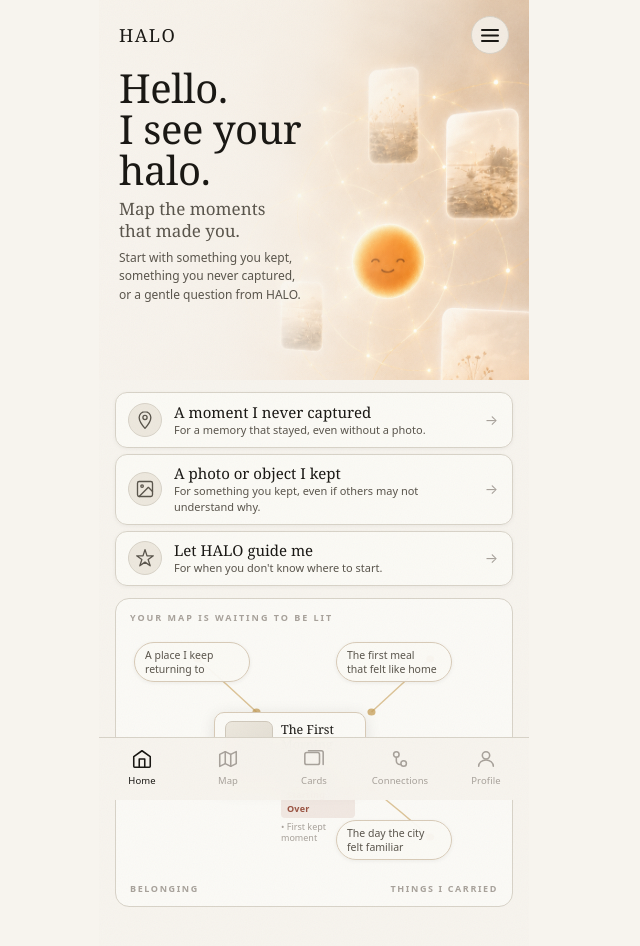
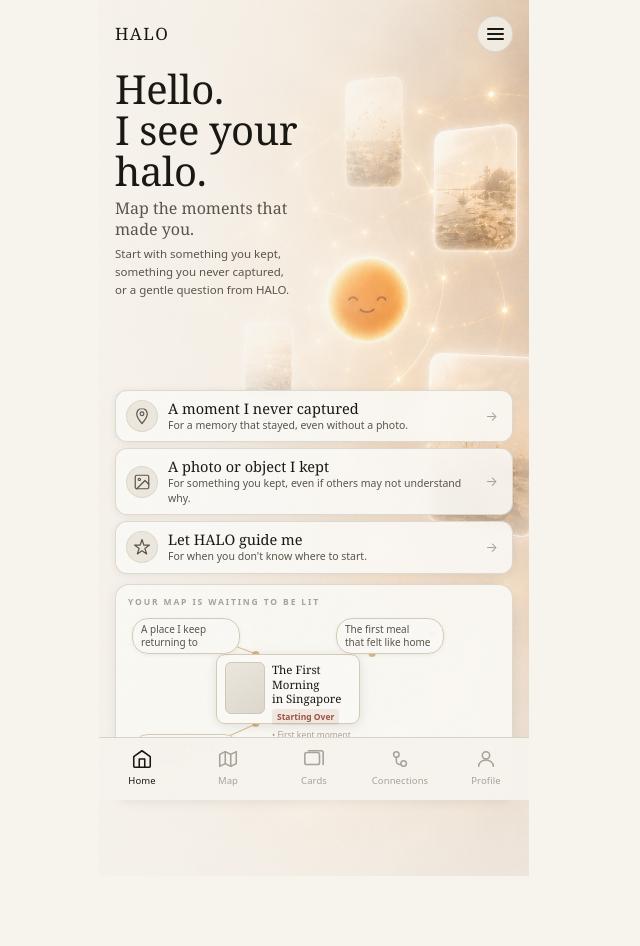
Before and after one commit to leoldonz-sudo/halo-mvp, a Next.js app: page /demo in a window 1280 px wide. Shown: the top 946 px of the page, without its empty margins (326-966 px from the left). After the commit the page ends 876 px from the top, so only its background shows below. Built offline with nearby package versions, Linux system fonts and the light colour scheme.

Commit message:
feat: single full-screen home layout — bg image fills screen, content overlaid

```diff
--- a/app/globals.css
+++ b/app/globals.css
@@ -1771,3 +1771,241 @@ body {
   font-size: 9.5px;
   letter-spacing: 0.01em;
 }
+
+/* ============================================================
+   Home Screen — single integrated layout (hs-*)
+   Background fills 100dvh; content flex column overlaid on top.
+   ============================================================ */
+
+.hs-screen {
+  position: relative;
+  min-height: 100dvh;
+  max-width: 430px;
+  margin-inline: auto;
+  overflow: hidden;
+  /* bottom padding reserves space for fixed nav */
+  padding-bottom: max(4.75rem, calc(env(safe-area-inset-bottom) + 4.75rem));
+}
+
+/* Full-screen background layer — z-0, never blocks clicks */
+.hs-bg {
+  position: absolute;
+  inset: 0;
+  z-index: 0;
+  pointer-events: none;
+}
+
+/* Gradient: strong on left (text), fades right; bottom darkens slightly so cards read clearly */
+.hs-bg-grad {
+  position: absolute;
+  inset: 0;
+  background:
+    linear-gradient(108deg, rgba(247,244,238,0.86) 0%, rgba(247,244,238,0.64) 38%, rgba(247,244,238,0.08) 64%, transparent 100%),
+    linear-gradient(to top, rgba(247,244,238,0.72) 0%, transparent 50%);
+}
+
+/* Content column — overlaid on background */
+.hs-content {
+  position: relative;
+  z-index: 10;
+  display: flex;
+  flex-direction: column;
+  min-height: 100dvh;
+  padding: max(1rem, env(safe-area-inset-top)) 1rem 0;
+}
+
+/* ── Top bar ── */
+.hs-topbar {
+  display: flex;
+  align-items: center;
+  justify-content: space-between;
+  margin-bottom: 1rem;
+}
+
+.hs-wordmark {
+  font-family: var(--font-display);
+  font-size: 17px;
+  font-weight: 400;
+  letter-spacing: 0.08em;
+  color: var(--ink);
+}
+
+.hs-menu-btn {
+  width: 36px;
+  height: 36px;
+  border-radius: 50%;
+  border: 1px solid rgba(216,211,200,0.7);
+  background: rgba(247,244,238,0.78);
+  backdrop-filter: blur(6px);
+  display: flex;
+  align-items: center;
+  justify-content: center;
+  color: var(--ink);
+  cursor: pointer;
+}
+
+/* ── Hero copy ── */
+.hs-copy { max-width: 52%; }
+
+.hs-h1 {
+  font-family: var(--font-display);
+  font-size: clamp(30px, 8.5vw, 40px);
+  font-weight: 500;
+  line-height: 1.03;
+  letter-spacing: -0.01em;
+  color: var(--ink);
+  margin: 0 0 0.4rem;
+}
+
+.hs-sub {
+  font-family: var(--font-display);
+  font-size: 16px;
+  line-height: 1.3;
+  color: var(--ink-2);
+  margin: 0 0 0.35rem;
+}
+
+.hs-body {
+  font-family: var(--font-ui);
+  font-size: 11.5px;
+  line-height: 1.55;
+  color: var(--ink-2);
+  margin: 0;
+}
+
+/* ── Entry cards ── */
+.hs-cards {
+  display: flex;
+  flex-direction: column;
+  gap: 0.35rem;
+  margin-bottom: 0.625rem;
+}
+
+.hs-card {
+  display: flex;
+  align-items: center;
+  gap: 0.625rem;
+  width: 100%;
+  padding: 0.55rem 0.875rem 0.55rem 0.625rem;
+  border: 1px solid rgba(216,211,200,0.8);
+  border-radius: 12px;
+  background: rgba(251,250,246,0.88);
+  backdrop-filter: blur(8px);
+  text-align: left;
+  cursor: pointer;
+  transition: transform 0.14s;
+  box-shadow: 0 1px 8px rgba(0,0,0,0.07);
+}
+
+.hs-card:active { transform: scale(0.983); }
+
+.hs-card-icon {
+  flex: none;
+  width: 32px;
+  height: 32px;
+  border-radius: 50%;
+  background: var(--mist);
+  border: 1px solid rgba(216,211,200,0.7);
+  display: flex;
+  align-items: center;
+  justify-content: center;
+  color: var(--ink-2);
+}
+
+.hs-card-body {
+  flex: 1;
+  display: flex;
+  flex-direction: column;
+  gap: 1px;
+  min-width: 0;
+}
+
+.hs-card-title {
+  font-family: var(--font-display);
+  font-size: 14.5px;
+  color: var(--ink);
+  line-height: 1.2;
+}
+
+.hs-card-sub {
+  font-family: var(--font-ui);
+  font-size: 10.5px;
+  color: var(--ink-2);
+  line-height: 1.4;
+}
+
+.hs-card-arrow {
+  flex: none;
+  font-size: 13px;
+  color: var(--faint);
+}
+
+/* ── Compact map preview ── */
+.hs-map {
+  border: 1px solid rgba(216,211,200,0.8);
+  border-radius: 14px;
+  background: rgba(251,250,246,0.90);
+  backdrop-filter: blur(8px);
+  padding: 0.625rem 0.75rem 0.5rem;
+  box-shadow: 0 2px 12px rgba(0,0,0,0.07);
+}
+
+.hs-map-label {
+  font-family: var(--font-ui);
+  font-size: 8.5px;
+  font-weight: 700;
+  letter-spacing: 0.22em;
+  color: var(--faint);
+  text-transform: uppercase;
+  margin: 0 0 0.375rem;
+}
+
+.hs-map-zones {
+  display: flex;
+  justify-content: space-between;
+  margin-top: 0.25rem;
+  font-family: var(--font-ui);
+  font-size: 8px;
+  font-weight: 700;
+  letter-spacing: 0.18em;
+  color: var(--faint);
+  text-transform: uppercase;
+}
+
+/* ── Fixed bottom nav ── */
+.hs-nav {
+  position: fixed;
+  bottom: 0;
+  left: 50%;
+  transform: translateX(-50%);
+  width: 100%;
+  max-width: 430px;
+  z-index: 50;
+  display: flex;
+  border-top: 1px solid var(--line);
+  background: rgba(247,244,238,0.96);
+  backdrop-filter: blur(14px);
+  -webkit-backdrop-filter: blur(14px);
+  padding-bottom: max(0.5rem, env(safe-area-inset-bottom));
+}
+
+.hs-nav-tab {
+  flex: 1;
+  display: flex;
+  flex-direction: column;
+  align-items: center;
+  gap: 3px;
+  padding: 0.6rem 0 0.25rem;
+  background: none;
+  border: none;
+  cursor: pointer;
+  color: var(--faint);
+}
+
+.hs-nav-tab--active { color: var(--ink); }
+
+.hs-nav-label {
+  font-family: var(--font-ui);
+  font-size: 9.5px;
+  letter-spacing: 0.01em;
+}
--- a/components/home/HomeHero.tsx
+++ b/components/home/HomeHero.tsx
@@ -3,51 +3,31 @@
 import Image from "next/image";
 import type { EntryType } from "@/lib/types";
 
-// ── Entry card icons ─────────────────────────────────────────────────────────
+// ── Icons ────────────────────────────────────────────────────────────────────
 
 function IconPin() {
-  return (
-    <svg width="20" height="20" viewBox="0 0 24 24" fill="none" stroke="currentColor" strokeWidth="1.6" strokeLinecap="round" strokeLinejoin="round">
-      <path d="M12 2C8.13 2 5 5.13 5 9c0 5.25 7 13 7 13s7-7.75 7-13c0-3.87-3.13-7-7-7z"/>
-      <circle cx="12" cy="9" r="2.5"/>
-    </svg>
-  );
+  return <svg width="18" height="18" viewBox="0 0 24 24" fill="none" stroke="currentColor" strokeWidth="1.6" strokeLinecap="round" strokeLinejoin="round"><path d="M12 2C8.13 2 5 5.13 5 9c0 5.25 7 13 7 13s7-7.75 7-13c0-3.87-3.13-7-7-7z"/><circle cx="12" cy="9" r="2.5"/></svg>;
 }
-
 function IconPhoto() {
-  return (
-    <svg width="20" height="20" viewBox="0 0 24 24" fill="none" stroke="currentColor" strokeWidth="1.6" strokeLinecap="round" strokeLinejoin="round">
-      <rect x="3" y="3" width="18" height="18" rx="2"/>
-      <circle cx="8.5" cy="8.5" r="1.5"/>
-      <polyline points="21 15 16 10 5 21"/>
-    </svg>
-  );
+  return <svg width="18" height="18" viewBox="0 0 24 24" fill="none" stroke="currentColor" strokeWidth="1.6" strokeLinecap="round" strokeLinejoin="round"><rect x="3" y="3" width="18" height="18" rx="2"/><circle cx="8.5" cy="8.5" r="1.5"/><polyline points="21 15 16 10 5 21"/></svg>;
 }
-
 function IconSparkle() {
-  return (
-    <svg width="20" height="20" viewBox="0 0 24 24" fill="none" stroke="currentColor" strokeWidth="1.6" strokeLinecap="round" strokeLinejoin="round">
-      <path d="M12 2l2.4 7.4H22l-6.2 4.5 2.4 7.4L12 17l-6.2 4.3 2.4-7.4L2 9.4h7.6z"/>
-    </svg>
-  );
+  return <svg width="18" height="18" viewBox="0 0 24 24" fill="none" stroke="currentColor" strokeWidth="1.6" strokeLinecap="round" strokeLinejoin="round"><path d="M12 2l2.4 7.4H22l-6.2 4.5 2.4 7.4L12 17l-6.2 4.3 2.4-7.4L2 9.4h7.6z"/></svg>;
 }
-
-// ── Bottom nav icons ─────────────────────────────────────────────────────────
-
 function NavHome()    { return <svg width="22" height="22" viewBox="0 0 24 24" fill="none" stroke="currentColor" strokeWidth="1.7" strokeLinecap="round" strokeLinejoin="round"><path d="M3 9.5L12 3l9 6.5V20a1 1 0 0 1-1 1H4a1 1 0 0 1-1-1V9.5z"/><path d="M9 21V12h6v9"/></svg>; }
 function NavMap()     { return <svg width="22" height="22" viewBox="0 0 24 24" fill="none" stroke="currentColor" strokeWidth="1.7" strokeLinecap="round" strokeLinejoin="round"><path d="M3 7l6-3 6 3 6-3v13l-6 3-6-3-6 3V7z"/><line x1="9" y1="4" x2="9" y2="17"/><line x1="15" y1="7" x2="15" y2="20"/></svg>; }
 function NavCards()   { return <svg width="22" height="22" viewBox="0 0 24 24" fill="none" stroke="currentColor" strokeWidth="1.7" strokeLinecap="round" strokeLinejoin="round"><rect x="2" y="5" width="16" height="13" rx="2"/><path d="M6 3h14a2 2 0 0 1 2 2v13"/></svg>; }
 function NavConnect() { return <svg width="22" height="22" viewBox="0 0 24 24" fill="none" stroke="currentColor" strokeWidth="1.7" strokeLinecap="round" strokeLinejoin="round"><circle cx="8" cy="7" r="3"/><circle cx="16" cy="17" r="3"/><path d="M8 10v4a4 4 0 0 0 4 4h.5"/></svg>; }
 function NavProfile() { return <svg width="22" height="22" viewBox="0 0 24 24" fill="none" stroke="currentColor" strokeWidth="1.7" strokeLinecap="round" strokeLinejoin="round"><circle cx="12" cy="8" r="4"/><path d="M4 20c0-4 3.6-7 8-7s8 3 8 7"/></svg>; }
 
-// ── Entry card data ───────────────────────────────────────────────────────────
+// ── Data ─────────────────────────────────────────────────────────────────────
 
 type Entry = { type: EntryType; title: string; sub: string; icon: React.ReactNode };
 
 const ENTRIES: Entry[] = [
-  { type: "uncaptured",   title: "A moment I never captured",  sub: "For a memory that stayed, even without a photo.",              icon: <IconPin /> },
+  { type: "uncaptured",   title: "A moment I never captured",  sub: "For a memory that stayed, even without a photo.",               icon: <IconPin /> },
   { type: "photo-object", title: "A photo or object I kept",   sub: "For something you kept, even if others may not understand why.", icon: <IconPhoto /> },
-  { type: "guided",       title: "Let HALO guide me",          sub: "For when you don't know where to start.",                       icon: <IconSparkle /> },
+  { type: "guided",       title: "Let HALO guide me",          sub: "For when you don't know where to start.",                        icon: <IconSparkle /> },
 ];
 
 const NAV_TABS = [
@@ -58,165 +38,79 @@ const NAV_TABS = [
   { label: "Profile",     Icon: NavProfile, active: false },
 ];
 
-// ── Memory Map — pure HTML/SVG, no image ─────────────────────────────────────
+// ── Compact map preview (pure HTML + SVG, no images) ─────────────────────────
 //
-// Layout coordinate system: viewBox "0 0 320 300"
-// The container is 100% wide × 300px tall (position: relative).
-// All nodes use `left` (never `right`) to avoid TS union issues.
+// viewBox 320 × 160  |  container: 100% wide × 160px tall
 //
-//  Node positions (left, top, width=116, height=38):
-//   tl: (4,   10)  → centre (62, 29)
-//   tr: (200, 10)  → centre (258, 29)
-//   ml: (4,  131)  → centre (62, 150)
-//   bl: (10, 236)  → centre (68, 255)
-//   br: (200,236)  → centre (258, 255)
-//
-//  Centre card: left=82, top=108, w=156, h=84 → centre (160,150)
-//  Card connection points:
-//   top-L:  (110, 108)   top-R:  (210, 108)
-//   left-C: ( 82, 150)
-//   bot-L:  (110, 192)   bot-R:  (210, 192)
+// Centre card: left=88 top=40 w=144 h=70 → centre (160,75)
+// 3 nodes (w=108 h=32):
+//   tl left=4  top=4   cx=58  cy=20
+//   tr left=208 top=4  cx=262 cy=20
+//   bl left=4  top=120 cx=58  cy=136
 
 const AMBER = "#c9a05a";
-const DOT_R = 3.5;
 
-type NodeDef = { key: string; label: string; left: number; top: number; cx: number; cy: number };
-
-// 3-node compact layout — viewBox "0 0 320 240"
-// Centre card: left=84, top=78, w=152, h=76 → centre (160,116)
-const NODES: NodeDef[] = [
-  { key: "tl", label: "A place I keep\nreturning to",        left:   4, top:  8,  cx:  59, cy: 25 },
-  { key: "tr", label: "The first meal\nthat felt like home", left: 206, top:  8,  cx: 261, cy: 25 },
-  { key: "br", label: "The day the city\nfelt familiar",     left: 206, top: 186, cx: 261, cy: 203 },
+function MapPreview() {
+  // Card border points → node centres
+  const paths = [
+    { d: "M 110,40 Q 84,28 58,20"   },   // top-left node
+    { d: "M 210,40 Q 236,28 262,20" },   // top-right node
+    { d: "M 110,110 Q 84,124 58,136" },  // bottom-left node
+  ];
+  const cardDots  = [{ x: 110, y: 40 }, { x: 210, y: 40 }, { x: 110, y: 110 }];
+  const nodeDots  = [{ x: 58,  y: 20 }, { x: 262, y: 20 }, { x: 58,  y: 136 }];
+  const nodeChips = [
+    { label: "A place I keep\nreturning to",        left:   4, top:   4 },
+    { label: "The first meal\nthat felt like home",  left: 208, top:   4 },
+    { label: "The day the city\nfelt familiar",      left:   4, top:  120 },
   ];
 
-const PATHS = [
-  { from: { x: 110, y:  78 }, to: { cx:  59, cy:  25 }, cp: { x:  84, y:  50 } },  // → tl
-  { from: { x: 210, y:  78 }, to: { cx: 261, cy:  25 }, cp: { x: 236, y:  50 } },  // → tr
-  { from: { x: 210, y: 154 }, to: { cx: 261, cy: 203 }, cp: { x: 236, y: 178 } },  // → br
-];
-
-function MemoryMap() {
   return (
-    <div style={{ position: "relative", width: "100%", height: 240 }}>
-
-      {/* ── SVG layer — always behind HTML elements ── */}
+    <div style={{ position: "relative", width: "100%", height: 160 }}>
+      {/* SVG lines — z-index 0, behind all HTML */}
       <svg
-        viewBox="0 0 320 240"
+        viewBox="0 0 320 160"
         preserveAspectRatio="none"
         aria-hidden
-        style={{
-          position: "absolute", inset: 0,
-          width: "100%", height: "100%",
-          pointerEvents: "none", zIndex: 0,
-        }}
+        style={{ position: "absolute", inset: 0, width: "100%", height: "100%", pointerEvents: "none", zIndex: 0 }}
       >
-        {/* connection lines */}
-        {PATHS.map((p, i) => (
-          <path
-            key={i}
-            d={`M ${p.from.x},${p.from.y} Q ${p.cp.x},${p.cp.y} ${p.to.cx},${p.to.cy}`}
-            fill="none"
-            stroke={AMBER}
-            strokeWidth="1.25"
-            opacity="0.6"
-          />
-        ))}
-        {/* dots at card border exit points */}
-        {PATHS.map((p, i) => (
-          <circle key={`cd-${i}`} cx={p.from.x} cy={p.from.y} r={DOT_R} fill={AMBER} opacity="0.75" />
-        ))}
-        {/* dots at node entry points */}
-        {NODES.map((n) => (
-          <circle key={`nd-${n.key}`} cx={n.cx} cy={n.cy} r={DOT_R} fill={AMBER} opacity="0.75" />
-        ))}
+        {paths.map((p, i)     => <path key={i} d={p.d} fill="none" stroke={AMBER} strokeWidth="1.2" opacity="0.6" />)}
+        {cardDots.map((d, i)  => <circle key={`c${i}`} cx={d.x} cy={d.y} r="3" fill={AMBER} opacity="0.7" />)}
+        {nodeDots.map((d, i)  => <circle key={`n${i}`} cx={d.x} cy={d.y} r="3" fill={AMBER} opacity="0.7" />)}
       </svg>
 
-      {/* ── Centre moment card ── */}
-      <div style={{
-        position: "absolute",
-        left: 84, top: 78,
-        width: 152, height: 76,
-        display: "flex",
-        gap: 8,
-        background: "#fbfaf6",
-        border: "1px solid #d8cbb8",
-        borderRadius: 10,
-        padding: "8px 10px",
-        boxShadow: "0 3px 16px rgba(0,0,0,0.10)",
-        zIndex: 2,
-      }}>
-        {/* thumbnail placeholder */}
-        <div style={{
-          flexShrink: 0, width: 48, height: 60,
-          borderRadius: 7,
-          background: "linear-gradient(145deg, #ede8de, #ddd8cd)",
-          border: "1px solid #d0c9bc",
-        }} />
+      {/* Centre moment card */}
+      <div style={{ position: "absolute", left: 88, top: 40, width: 144, height: 70, display: "flex", gap: 7, background: "#fbfaf6", border: "1px solid #d8cbb8", borderRadius: 9, padding: "7px 8px", boxShadow: "0 2px 12px rgba(0,0,0,0.10)", zIndex: 2 }}>
+        <div style={{ flexShrink: 0, width: 40, height: 52, borderRadius: 6, background: "linear-gradient(145deg,#ede8de,#ddd8cd)", border: "1px solid #d0c9bc" }} />
         <div style={{ display: "flex", flexDirection: "column", gap: 3, minWidth: 0, paddingTop: 1 }}>
-          <span style={{
-            fontFamily: "var(--font-display)",
-            fontSize: 12.5,
-            color: "#1a1814",
-            lineHeight: 1.25,
-            display: "block",
-          }}>
-            The First Morning<br />in Singapore
-          </span>
-          <span style={{
-            fontSize: 9,
-            fontWeight: 700,
-            color: "#9b5443",
-            background: "rgba(155,84,67,0.11)",
-            borderRadius: 4,
-            padding: "1px 6px",
-            width: "fit-content",
-            letterSpacing: "0.02em",
-          }}>
-            Starting Over
-          </span>
-          <span style={{ fontSize: 9, color: "#a8a29b", lineHeight: 1.3 }}>
-            • First kept moment
-          </span>
+          <span style={{ fontFamily: "var(--font-display)", fontSize: 11.5, color: "#1a1814", lineHeight: 1.25 }}>The First Morning<br />in Singapore</span>
+          <span style={{ fontSize: 8.5, fontWeight: 700, color: "#9b5443", background: "rgba(155,84,67,0.11)", borderRadius: 3, padding: "1px 5px", width: "fit-content" }}>Starting Over</span>
+          <span style={{ fontSize: 8.5, color: "#a8a29b" }}>• First kept moment</span>
         </div>
       </div>
 
-      {/* ── Surrounding node chips ── */}
-      {NODES.map((n) => (
-        <span key={n.key} style={{
-          position: "absolute",
-          left: n.left,
-          top: n.top,
-          width: 116,
-          display: "block",
-          background: "rgba(251,250,246,0.95)",
-          border: "1px solid #d8cbb8",
-          borderRadius: 20,
-          padding: "5px 10px",
-          fontSize: 10.5,
-          color: "#5a554c",
-          lineHeight: 1.35,
-          whiteSpace: "pre-line",
-          zIndex: 2,
-          boxShadow: "0 1px 4px rgba(0,0,0,0.06)",
-        }}>
-          {n.label}
-        </span>
+      {/* Node chips */}
+      {nodeChips.map((n) => (
+        <span key={n.label} style={{ position: "absolute", left: n.left, top: n.top, width: 108, display: "block", background: "rgba(251,250,246,0.95)", border: "1px solid #d8cbb8", borderRadius: 16, padding: "4px 8px", fontSize: 10, color: "#5a554c", lineHeight: 1.3, whiteSpace: "pre-line", zIndex: 2, boxShadow: "0 1px 4px rgba(0,0,0,0.06)" }}>{n.label}</span>
       ))}
     </div>
   );
 }
 
-// ── Main component ────────────────────────────────────────────────────────────
+// ── Component ────────────────────────────────────────────────────────────────
 
 export function HomeHero({ onPick }: { onPick: (type: EntryType) => void }) {
   return (
-    <div className="hh-root">
+    <>
+      {/*
+        ONE full-screen container.
+        Background image fills the entire screen behind everything.
+        Content is a flex column overlaid on top.
+      */}
+      <div className="hs-screen">
 
-      {/* ── HERO ─────────────────────────────────────────────── */}
-      <section className="hh-hero">
-        {/* Background image: floating photo cards + baked-in HALO orb. pointer-events-none. */}
-        <div aria-hidden className="hh-hero-bg pointer-events-none">
+        {/* ── LAYER 0: full-screen background ── */}
+        <div aria-hidden className="hs-bg">
           <Image
             src="/assets/home-hero-bg.png"
             alt=""
@@ -226,82 +120,71 @@ export function HomeHero({ onPick }: { onPick: (type: EntryType) => void }) {
             priority
             unoptimized
           />
-          {/* Left-side gradient keeps text readable against the bright image */}
-          <div className="hh-hero-grad" />
+          {/* gradient keeps left text legible, fades toward bottom so cards sit clearly */}
+          <div className="hs-bg-grad" />
         </div>
 
+        {/* ── LAYER 1: all visible content, flex column ── */}
+        <div className="hs-content">
+
           {/* Top bar */}
-        <div className="hh-topbar">
-          <span className="hh-wordmark">HALO</span>
-          <button type="button" aria-label="Menu" className="hh-menu-btn">
-            <svg width="18" height="13" viewBox="0 0 18 13" fill="none">
-              <rect width="18" height="2" rx="1" fill="currentColor"/>
-              <rect y="5.5" width="18" height="2" rx="1" fill="currentColor"/>
-              <rect y="11" width="18" height="2" rx="1" fill="currentColor"/>
+          <div className="hs-topbar">
+            <span className="hs-wordmark">HALO</span>
+            <button type="button" aria-label="Menu" className="hs-menu-btn">
+              <svg width="17" height="12" viewBox="0 0 17 12" fill="none">
+                <rect width="17" height="2" rx="1" fill="currentColor"/>
+                <rect y="5" width="17" height="2" rx="1" fill="currentColor"/>
+                <rect y="10" width="17" height="2" rx="1" fill="currentColor"/>
               </svg>
             </button>
           </div>
 
-        {/* Real selectable headline — no extra mascot overlay; orb is in the bg image */}
-        <div className="hh-copy">
-          <h1 className="hh-h1">Hello.<br />I see your halo.</h1>
-          <p className="hh-sub">Map the moments<br />that made you.</p>
-          <p className="hh-body">
-            Start with something you kept,<br />
-            something you never captured,<br />
-            or a gentle question from HALO.
-          </p>
+          {/* Hero headline — left-aligned, uppercase serif */}
+          <div className="hs-copy">
+            <h1 className="hs-h1">Hello.<br />I see your halo.</h1>
+            <p className="hs-sub">Map the moments that made you.</p>
+            <p className="hs-body">Start with something you kept,<br />something you never captured,<br />or a gentle question from HALO.</p>
           </div>
-      </section>
 
-      {/* ── ENTRY CARDS ───────────────────────────────────────── */}
-      <div className="hh-cards">
+          {/* Flex spacer — pushes cards toward lower screen */}
+          <div style={{ flex: 1, minHeight: 12 }} />
+
+          {/* Three entry cards */}
+          <div className="hs-cards">
             {ENTRIES.map((e) => (
-          <button
-            key={e.type}
-            type="button"
-            onClick={() => onPick(e.type)}
-            className="hh-card"
-          >
-            <span className="hh-card-icon-wrap">{e.icon}</span>
-            <span className="hh-card-body">
-              <span className="hh-card-title">{e.title}</span>
-              <span className="hh-card-sub">{e.sub}</span>
+              <button key={e.type} type="button" onClick={() => onPick(e.type)} className="hs-card">
+                <span className="hs-card-icon">{e.icon}</span>
+                <span className="hs-card-body">
+                  <span className="hs-card-title">{e.title}</span>
+                  <span className="hs-card-sub">{e.sub}</span>
                 </span>
-            <span className="hh-card-arrow">→</span>
+                <span className="hs-card-arrow">→</span>
               </button>
             ))}
           </div>
 
-      {/* ── MAP PREVIEW — pure HTML + SVG, zero images ────────── */}
-      <section className="hh-map-panel">
-        <p className="hh-map-eyebrow">YOUR MAP IS WAITING TO BE LIT</p>
-
-        {/* MemoryMap: all text is real HTML, all lines are SVG paths */}
-        <MemoryMap />
-
-        <div className="hh-map-zones">
+          {/* Compact map preview */}
+          <div className="hs-map">
+            <p className="hs-map-label">YOUR MAP IS WAITING TO BE LIT</p>
+            <MapPreview />
+            <div className="hs-map-zones">
               <span>BELONGING</span>
               <span>THINGS I CARRIED</span>
             </div>
-      </section>
+          </div>
 
-      {/* ── BOTTOM NAV ────────────────────────────────────────── */}
-      <nav className="hh-nav" aria-label="Main navigation">
+        </div>{/* /hs-content */}
+      </div>{/* /hs-screen */}
+
+      {/* ── LAYER 2: fixed bottom nav ── */}
+      <nav className="hs-nav" aria-label="Main navigation">
         {NAV_TABS.map(({ label, Icon, active }) => (
-          <button
-            key={label}
-            type="button"
-            aria-label={label}
-            aria-current={active ? "page" : undefined}
-            className={`hh-nav-tab${active ? " hh-nav-tab--active" : ""}`}
-          >
+          <button key={label} type="button" aria-label={label} aria-current={active ? "page" : undefined} className={`hs-nav-tab${active ? " hs-nav-tab--active" : ""}`}>
             <Icon />
-            <span className="hh-nav-label">{label}</span>
+            <span className="hs-nav-label">{label}</span>
           </button>
         ))}
       </nav>
-
-    </div>
+    </>
   );
 }
```
Lines whose indentation alone changed are shown as unchanged.
